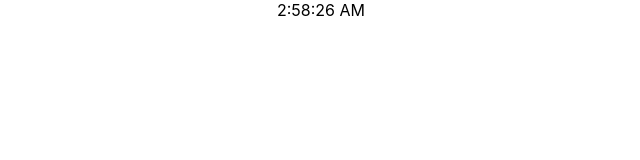
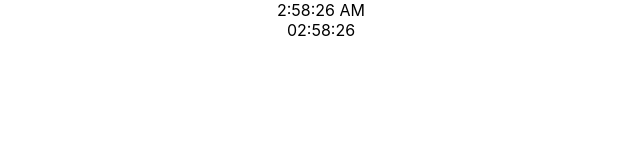
Before and after one commit to Kaftyreva-Polina/react_kabzda, a React (Create React App) app: page / in a window 1280 px wide. Shown: the top 160 px of the page, without its empty margins (319-959 px from the left). Built offline with nearby package versions, Linux system fonts and the light colour scheme.

Commit message:
useEffect component clock

```diff
--- a/src/App.tsx
+++ b/src/App.tsx
@@ -1,6 +1,7 @@
 import React from "react";
 import "./App.css";
 import {Clock} from "./components/Clock/Clock";
+import {Clock1} from "./components/Clock/Clock1";
 
 
 function App() {
@@ -8,6 +9,7 @@
     return (
         <div className={"App"}>
             <Clock />
+            <Clock1 />
         </div>
     );
 }
--- a/src/components/Clock/Clock.tsx
+++ b/src/components/Clock/Clock.tsx
@@ -5,16 +5,13 @@
 
     const [date, setDate] = useState<Date>(new Date())
 
-   useEffect(()=> {
-       let timerId = setInterval((() => setDate(new Date())), 1000)
-       setTimeout(() => {clearInterval(timerId); alert("stop")}, 30000)
-   }, [])
-
-    // const stopTimerHandler = useCallback(() => {
-    //     setTimeout(() => {clearInterval(setInterval((() => setDate(new Date())), 1000));
-    //         console.log(("stop"))}, 1000)
-    // }, [])
-
+    useEffect(() => {
+        console.log("tick of first clock")
+        const timerId = setInterval((() => setDate(new Date())), 1000);
+        return () => {
+            clearInterval(timerId)
+        }
+    }, [])
 
     const dateTime = date.toLocaleString()
     const currentTime = date.toLocaleTimeString()
@@ -22,7 +19,6 @@
         <div>
             <time dateTime={dateTime}>
                 {currentTime}
-                {/*<button onClick={stopTimerHandler}>+</button>*/}
             </time>
         </div>
     )
--- /dev/null
+++ b/src/components/Clock/Clock1.tsx
@@ -0,0 +1,29 @@
+import React, {useEffect, useState} from "react";
+
+
+type ClockPropsType = {}
+
+const getTwoDigitsString = (num: number) => num < 10 ? "0" + num : num;
+
+export const Clock1: React.FC<ClockPropsType> = (props) => {
+    const [date, setDate] = useState(new Date())
+
+    useEffect(() => {
+        const intervalId = setInterval(() => {
+            console.log("Tick")
+            setDate(new Date())
+        }, 1000);
+
+        return () => {
+            clearInterval(intervalId)
+        }
+    }, [])
+
+    return (
+        <div>
+            <span>{getTwoDigitsString(date.getHours())}</span>:
+            <span>{getTwoDigitsString(date.getMinutes())}</span>:
+            <span>{getTwoDigitsString(date.getSeconds())}</span>
+        </div>
+    )
+}
```
Also changed, not shown: 1 other file (tests, documents, lock files or other folders).
